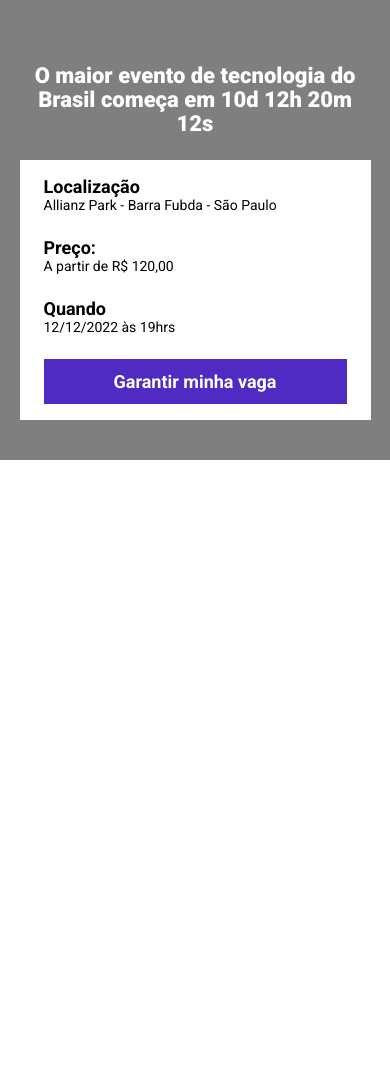
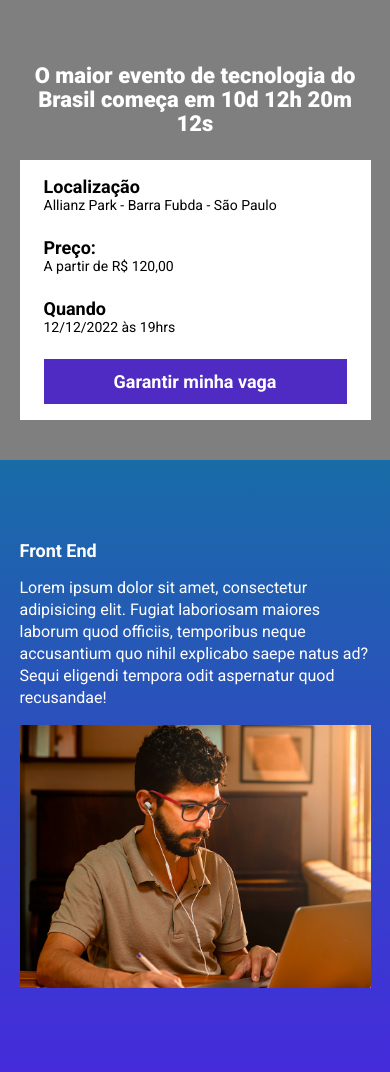
Before and after one commit to ProMenge/Modulo-23-Landing-Fictional, a website built with Parcel: page src/index.html in a window 390 px wide. Before the commit the page ends 844 px from the top, so only its background shows below. Built offline with nearby package versions, Linux system fonts and the light colour scheme.

Commit message:
Criação da seção eventos já responsivo com gradiente

```diff
--- a/src/index.html
+++ b/src/index.html
@@ -43,6 +43,19 @@
         </div>
     </header>
 
+    <section class="event">
+        <div class="container">
+            <div class="event__details">
+                <h2 class="event__details__title">Front End</h2>
+                <p class="event__details__description">Lorem ipsum dolor sit amet, consectetur adipisicing elit. Fugiat
+                    laboriosam maiores laborum quod
+                    officiis, temporibus neque accusantium quo nihil explicabo saepe natus ad? Sequi eligendi tempora
+                    odit aspernatur quod recusandae!</p>
+            </div>
+            <img class="event__image" src="./images/frontend.png" alt="Front-End">
+        </div>
+    </section>
+
 
     <script src="scripts/main.js"></script>
 </body>
--- /dev/null
+++ b/src/styles/_event.scss
@@ -0,0 +1,49 @@
+.event {
+    background-color: red;
+    background-image: linear-gradient(#186CA7, #442BDB);
+    padding: 80px 0;
+
+    .container {
+
+        display: flex;
+
+    }
+
+    &__image {
+
+        max-width: 360px;
+    }
+
+    &__details {
+        margin-right: 40px;
+
+        &__title {
+
+            font-size: 18px;
+            font-weight: bold;
+            margin-bottom: 16px;
+        }
+
+        &__description {
+            line-height: 22px;
+        }
+    }
+
+    @media (max-width:640px) {
+        .container {
+
+            display: block;
+        }
+
+        &__image {
+
+            width: 100%;
+        }
+
+        &__details {
+
+            margin-right: 0;
+            margin-bottom: 16px;
+        }
+    }
+}
--- a/src/styles/components/_infos_bar.scss
+++ b/src/styles/components/_infos_bar.scss
@@ -19,6 +19,7 @@
 
                 font-size: 18px;
                 display: block;
+                color: #000000;
             }
         }
     }
--- a/src/styles/main.scss
+++ b/src/styles/main.scss
@@ -1,6 +1,7 @@
 @use 'hero';
 @use './components/infos_bar';
 @use './components/buttons';
+@use 'event.scss';
 
 
 * {
@@ -10,6 +11,7 @@
     box-sizing: border-box;
     font-family: Roboto, sans-serif;
     list-style: none;
+    color: #FFF;
 }
 
 .container {
```
